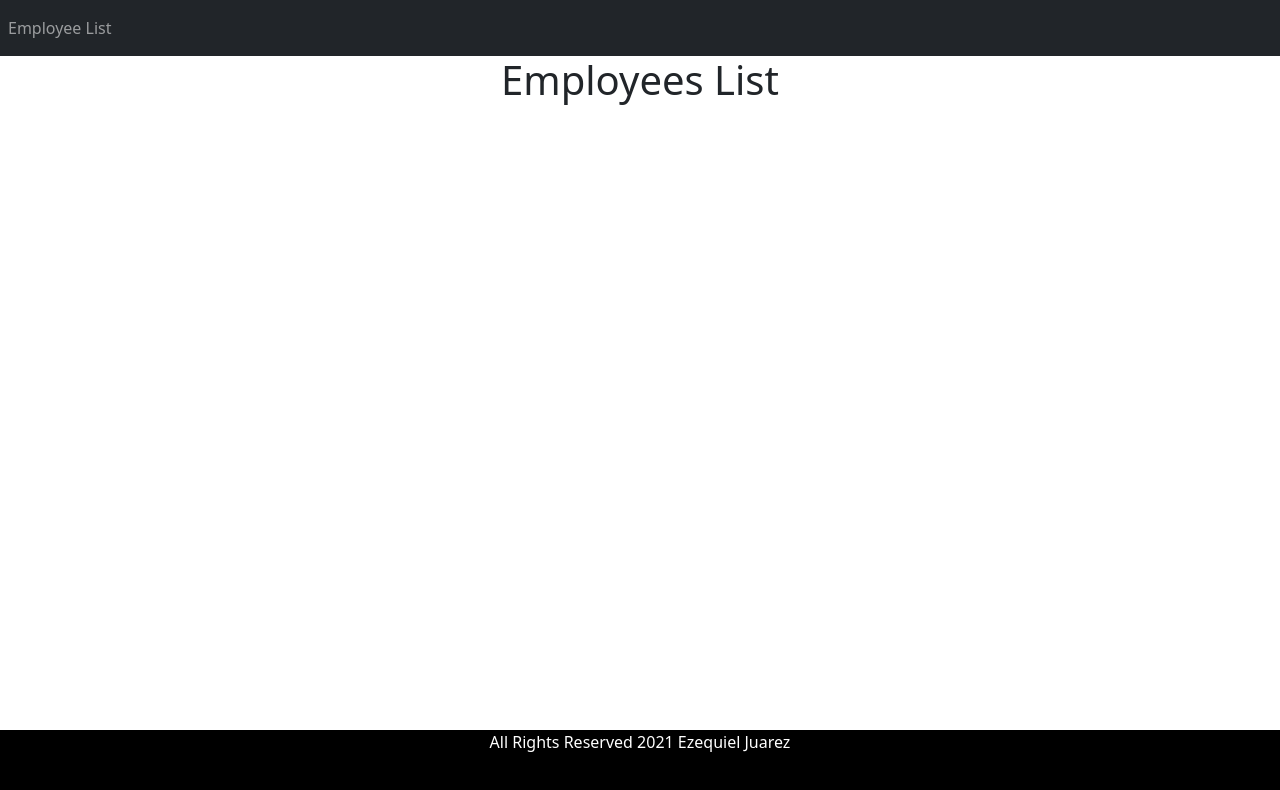
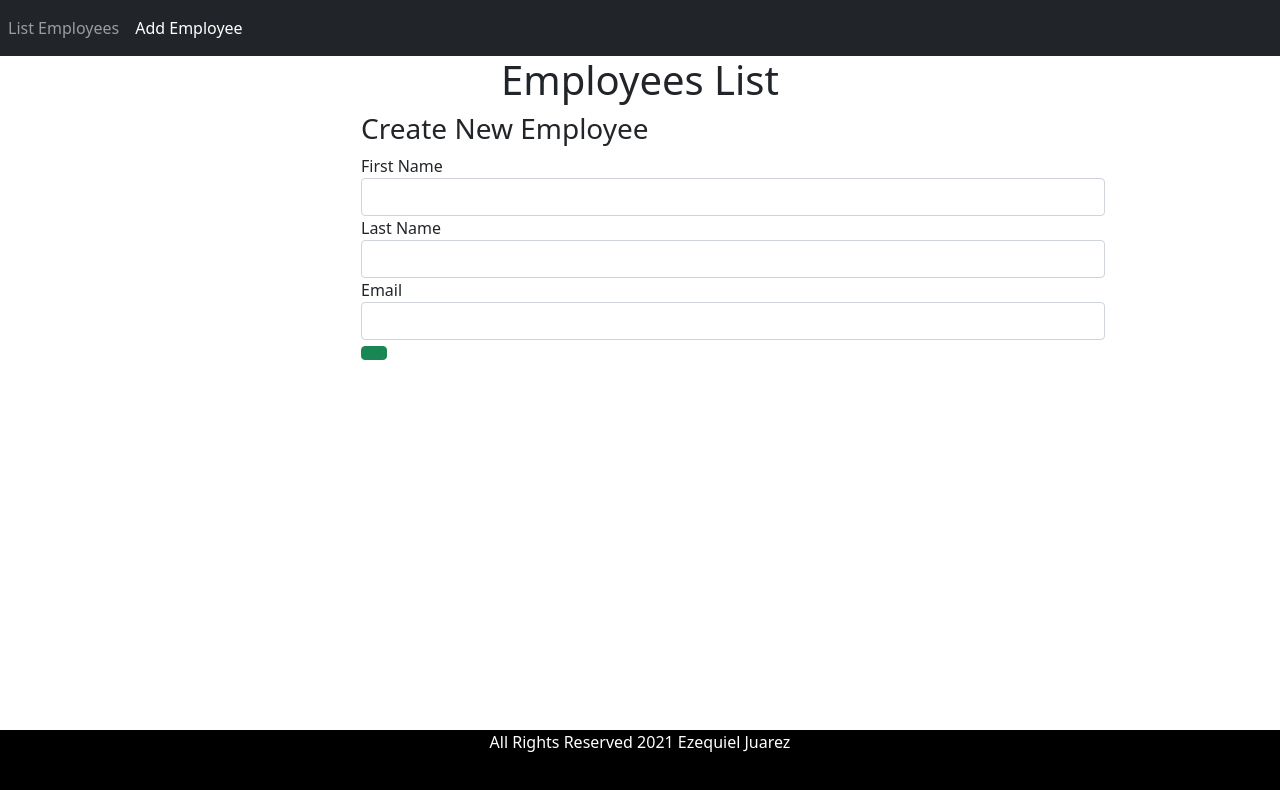
Before and after one commit to ezequieledjuarez/Angular-and-SpringBoot-Crud, an Angular app in the folder Employees/employees/: page /create-employee in a window 1280 px wide. Before the commit this address led to /. Shown: the top 790 px of the page. Built offline with nearby package versions, Linux system fonts and the light colour scheme.

Commit message:
Add create-employee component

```diff
--- a/Employees/employees/src/app/app-routing.module.ts
+++ b/Employees/employees/src/app/app-routing.module.ts
@@ -1,9 +1,11 @@
 import { NgModule } from '@angular/core';
 import { RouterModule, Routes } from '@angular/router';
 import {EmployeeListComponent} from "./employee-list/employee-list.component";
+import {CreateEmployeeComponent} from "./create-employee/create-employee.component";
 
 const routes: Routes = [
   {path: 'employees', component: EmployeeListComponent},
+  {path: 'create-employee', component: CreateEmployeeComponent},
   {path: '', redirectTo: 'employees', pathMatch: 'full'}
 ];
 
--- a/Employees/employees/src/app/app.component.html
+++ b/Employees/employees/src/app/app.component.html
@@ -1,8 +1,11 @@
 <nav class="navbar navbar-expand-sm bg-dark navbar-dark">
   <ul class = "navbar-nav">
       <li class = "nav-item">
-          <a routerLink = "employee" routerLinkActive="active" class= "nav-link"> Employee List</a>
+          <a routerLink = "employees" routerLinkActive="active" class= "nav-link"> List Employees</a>
       </li>
+    <li class = "nav-item">
+      <a routerLink = "create-employee" routerLinkActive="active" class= "nav-link"> Add Employee</a>
+    </li>
   </ul>
 </nav>
 
--- /dev/null
+++ b/Employees/employees/src/app/create-employee/create-employee.component.html
@@ -0,0 +1,43 @@
+<div class="col-md-8 offset-md-3">
+<h3>Create New Employee</h3>
+<form (ngSubmit) = "onSubmit()">
+
+  <div class = "form-group">
+
+    <label>First Name</label>
+    <input
+      class="form-control"
+      id="firstName"
+      name = "firstName"
+      [(ngModel)] = "employee.firstName"
+      type = "text">
+
+  </div>
+
+  <div class = "form-group">
+
+    <label>Last Name</label>
+    <input
+      class="form-control"
+      id="lastName"
+      name = "lastName"
+      [(ngModel)] = "employee.lastName"
+      type = "text">
+
+  </div>
+
+  <div class = "form-group">
+
+    <label>Email</label>
+    <input
+      class="form-control"
+      id="emailId"
+      name = "emailId"
+      [(ngModel)] = "employee.emailId"
+      type = "text">
+
+  </div>
+
+  <button class = "btn btn-success" type = "submit"></button>
+</form>
+</div>
--- /dev/null
+++ b/Employees/employees/src/app/create-employee/create-employee.component.ts
@@ -0,0 +1,21 @@
+import { Component, OnInit } from '@angular/core';
+import {Employee} from "../employee";
+
+@Component({
+  selector: 'app-create-employee',
+  templateUrl: './create-employee.component.html',
+  styleUrls: ['./create-employee.component.css']
+})
+export class CreateEmployeeComponent implements OnInit {
+
+  employee: Employee = new Employee();
+
+  constructor() { }
+
+  ngOnInit(): void {
+  }
+
+  onSubmit(){
+
+  }
+}
```
Also changed, not shown: Employees/employees/src/app/app.module.ts (+6 -2 lines), Employees/employees/src/app/create-employee/create-employee.component.css (added), 1 other file (tests, documents, lock files or other folders).
